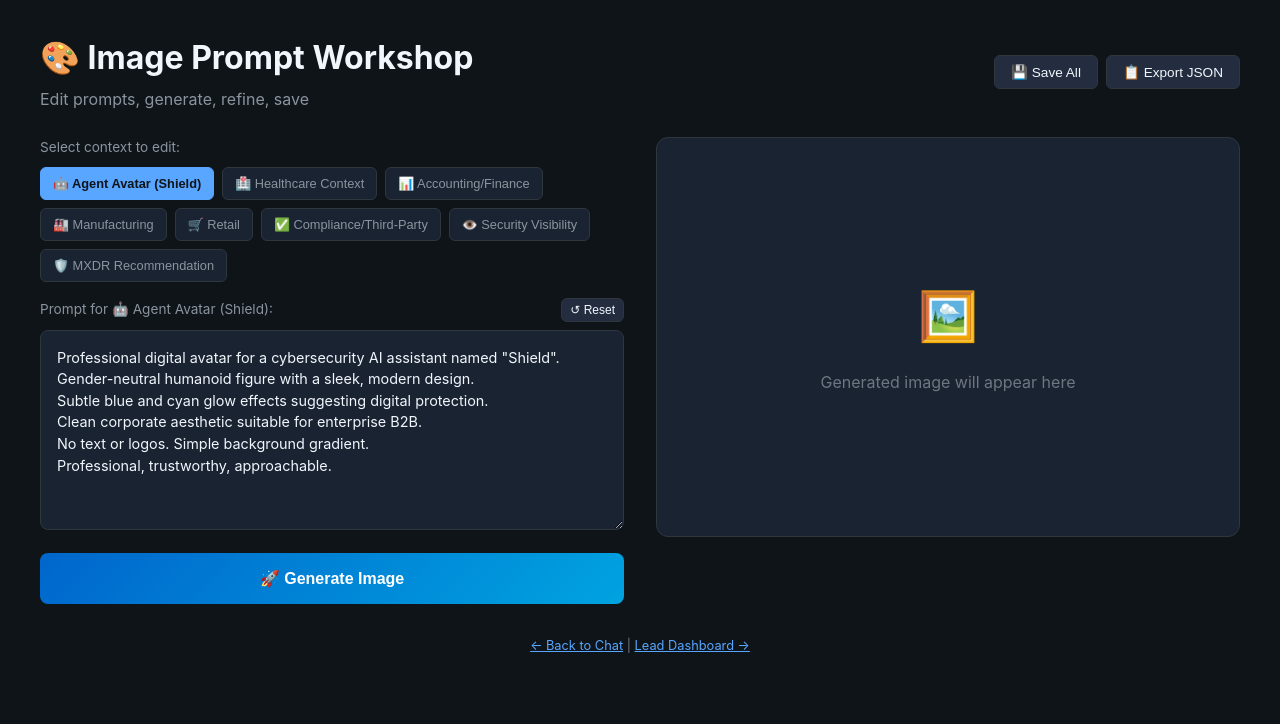
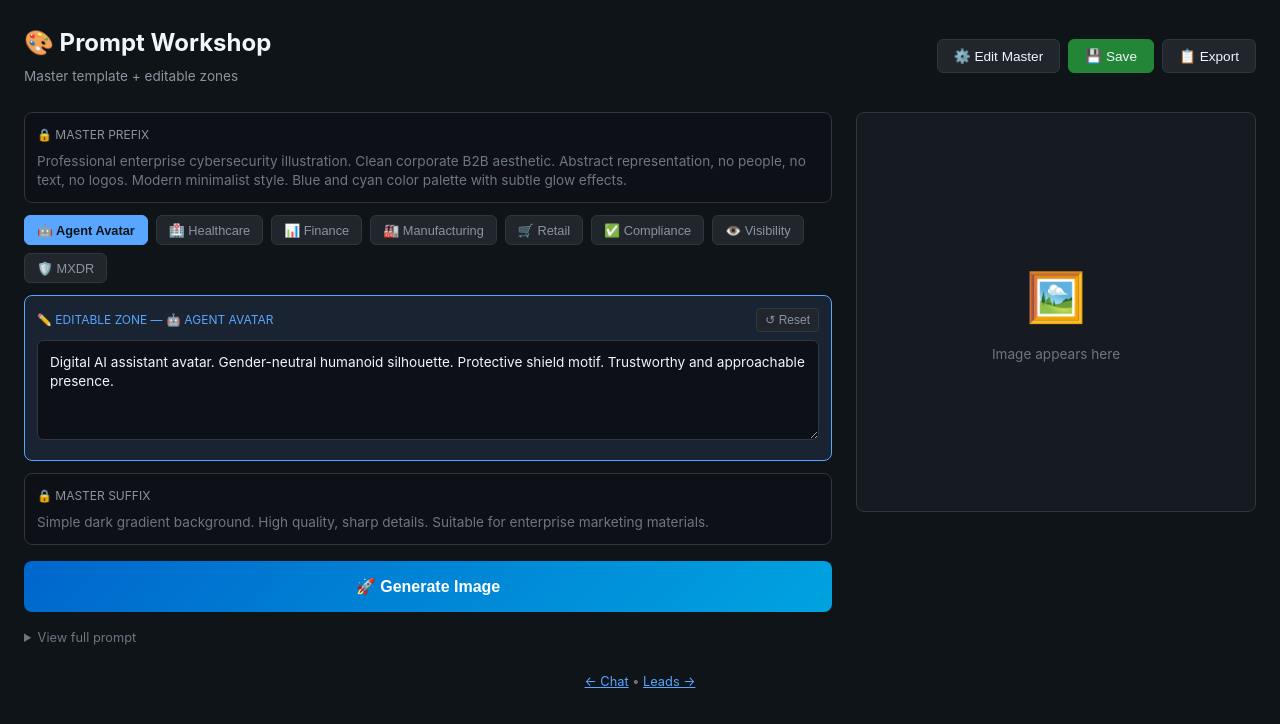
Before and after one commit to Mentis123/d3smbmxdr, a Next.js app: page /test-image in a window 1280 px wide. Shown: the top 724 px of the page. Built offline with nearby package versions, Linux system fonts and the light colour scheme.

Commit message:
Master template with locked prefix/suffix + editable zones

```diff
--- a/app/test-image/page.js
+++ b/app/test-image/page.js
@@ -1,41 +1,34 @@
 'use client'
 import { useState, useEffect } from 'react'
 
-// Test page for image generation - workshop and refine prompts
-// Access at /test-image
+// Prompt Workshop with Master Template
+// Locked prefix/suffix + editable zone per context
 
-const DEFAULT_PROMPTS = {
-  agent: `Professional digital avatar for a cybersecurity AI assistant named "Shield".
-Gender-neutral humanoid figure with a sleek, modern design.
-Subtle blue and cyan glow effects suggesting digital protection.
-Clean corporate aesthetic suitable for enterprise B2B.
-No text or logos. Simple background gradient.
-Professional, trustworthy, approachable.`,
-
-  healthcare: `Modern healthcare facility security concept. Medical cross symbol with digital shield overlay. Clean, professional, blue and white color palette. No people, abstract representation. Enterprise security aesthetic.`,
-
-  accounting: `Financial data protection concept. Abstract representation of secure documents and numbers. Professional blue and gold accents. Shield motif integrated subtly. Corporate aesthetic.`,
-
-  manufacturing: `Industrial cybersecurity concept. Factory floor meets digital protection. Subtle shield overlay on machinery silhouettes. Blue and orange industrial palette. Modern, clean design.`,
-
-  retail: `Retail point of sale security concept. Abstract POS terminal with protective digital shield. Clean commercial aesthetic. Blue security tones with retail warmth. No people.`,
-
-  compliance: `Compliance and certification concept. Abstract checkmarks, shields, and document symbols. Professional blue palette. Clean corporate aesthetic suggesting trust and verification.`,
-
-  visibility: `Security operations center concept. Abstract representation of monitoring dashboards and threat visibility. Blue glow effects. Dark professional background. Digital protection aesthetic.`,
-
-  recommendation: `Managed security solution concept. Protective shield encompassing a business. 24/7 monitoring visualization. Professional blue and cyan. Trustworthy enterprise aesthetic.`
+const MASTER_TEMPLATE = {
+  prefix: `Professional enterprise cybersecurity illustration. Clean corporate B2B aesthetic. Abstract representation, no people, no text, no logos. Modern minimalist style. Blue and cyan color palette with subtle glow effects.`,
+  suffix: `Simple dark gradient background. High quality, sharp details. Suitable for enterprise marketing materials.`
 }
 
-const PROMPT_LABELS = {
-  agent: '🤖 Agent Avatar (Shield)',
-  healthcare: '🏥 Healthcare Context',
-  accounting: '📊 Accounting/Finance',
+const DEFAULT_ZONES = {
+  agent: `Digital AI assistant avatar. Gender-neutral humanoid silhouette. Protective shield motif. Trustworthy and approachable presence.`,
+  healthcare: `Medical healthcare security. Cross symbol with digital shield overlay. Clean clinical aesthetic with protective elements.`,
+  accounting: `Financial data protection. Secure documents, numbers, currency symbols. Gold accents suggesting value and trust.`,
+  manufacturing: `Industrial security. Factory machinery silhouettes with digital protection overlay. Orange industrial accents.`,
+  retail: `Retail point-of-sale security. POS terminal with protective barrier. Commercial warmth with security confidence.`,
+  compliance: `Compliance and certification. Checkmarks, verification badges, document seals. Trust and verification symbols.`,
+  visibility: `Security operations monitoring. Dashboard displays, threat radar, visibility metaphors. Dark SOC aesthetic with blue glow.`,
+  recommendation: `Managed security protection. Business building with encompassing shield. 24/7 protection visualization.`
+}
+
+const ZONE_LABELS = {
+  agent: '🤖 Agent Avatar',
+  healthcare: '🏥 Healthcare',
+  accounting: '📊 Finance',
   manufacturing: '🏭 Manufacturing',
   retail: '🛒 Retail',
-  compliance: '✅ Compliance/Third-Party',
-  visibility: '👁️ Security Visibility',
-  recommendation: '🛡️ MXDR Recommendation'
+  compliance: '✅ Compliance',
+  visibility: '👁️ Visibility',
+  recommendation: '🛡️ MXDR'
 }
 
 export default function TestImage() {
@@ -43,34 +36,47 @@ export default function TestImage() {
   const [image, setImage] = useState(null)
   const [error, setError] = useState(null)
   const [selectedKey, setSelectedKey] = useState('agent')
-  const [prompts, setPrompts] = useState(DEFAULT_PROMPTS)
+  const [masterPrefix, setMasterPrefix] = useState(MASTER_TEMPLATE.prefix)
+  const [masterSuffix, setMasterSuffix] = useState(MASTER_TEMPLATE.suffix)
+  const [zones, setZones] = useState(DEFAULT_ZONES)
   const [provider, setProvider] = useState(null)
   const [genTime, setGenTime] = useState(null)
   const [history, setHistory] = useState([])
-  const [showExport, setShowExport] = useState(false)
+  const [editingMaster, setEditingMaster] = useState(false)
 
-  // Load saved prompts from localStorage
+  // Load saved from localStorage
   useEffect(() => {
-    const saved = localStorage.getItem('mxdr-image-prompts')
+    const saved = localStorage.getItem('mxdr-prompt-workshop-v2')
     if (saved) {
       try {
-        setPrompts({ ...DEFAULT_PROMPTS, ...JSON.parse(saved) })
+        const data = JSON.parse(saved)
+        if (data.prefix) setMasterPrefix(data.prefix)
+        if (data.suffix) setMasterSuffix(data.suffix)
+        if (data.zones) setZones({ ...DEFAULT_ZONES, ...data.zones })
       } catch (e) {}
     }
   }, [])
 
-  // Save prompts to localStorage
-  const savePrompts = () => {
-    localStorage.setItem('mxdr-image-prompts', JSON.stringify(prompts))
-    alert('✅ Prompts saved to browser!')
+  const saveAll = () => {
+    localStorage.setItem('mxdr-prompt-workshop-v2', JSON.stringify({
+      prefix: masterPrefix,
+      suffix: masterSuffix,
+      zones
+    }))
+    alert('✅ Saved!')
   }
 
-  const resetPrompt = (key) => {
-    setPrompts(prev => ({ ...prev, [key]: DEFAULT_PROMPTS[key] }))
+  const resetZone = (key) => {
+    setZones(prev => ({ ...prev, [key]: DEFAULT_ZONES[key] }))
   }
 
-  const updatePrompt = (key, value) => {
-    setPrompts(prev => ({ ...prev, [key]: value }))
+  const resetMaster = () => {
+    setMasterPrefix(MASTER_TEMPLATE.prefix)
+    setMasterSuffix(MASTER_TEMPLATE.suffix)
+  }
+
+  const getFullPrompt = () => {
+    return `${masterPrefix}\n\n${zones[selectedKey]}\n\n${masterSuffix}`
   }
 
   const generateImage = async () => {
@@ -78,7 +84,7 @@ export default function TestImage() {
     setError(null)
 
     const startTime = Date.now()
-    const prompt = prompts[selectedKey]
+    const prompt = getFullPrompt()
 
     try {
       const res = await fetch('/api/image', {
@@ -89,23 +95,21 @@ export default function TestImage() {
 
       const data = await res.json()
 
-      if (data.error) {
-        throw new Error(data.error)
-      }
+      if (data.error) throw new Error(data.error)
 
       const result = {
         image: data.image,
         prompt,
+        zone: zones[selectedKey],
         key: selectedKey,
         provider: data.provider,
-        time: ((Date.now() - startTime) / 1000).toFixed(1),
-        timestamp: new Date().toISOString()
+        time: ((Date.now() - startTime) / 1000).toFixed(1)
       }
 
       setImage(result.image)
       setProvider(result.provider)
       setGenTime(result.time)
-      setHistory(prev => [result, ...prev.slice(0, 9)]) // Keep last 10
+      setHistory(prev => [result, ...prev.slice(0, 9)])
 
     } catch (err) {
       setError(err.message)
@@ -114,47 +118,61 @@ export default function TestImage() {
     }
   }
 
-  const exportPrompts = () => {
-    const json = JSON.stringify(prompts, null, 2)
-    navigator.clipboard.writeText(json)
-    alert('📋 Prompts copied to clipboard!')
+  const exportAll = () => {
+    const data = { prefix: masterPrefix, suffix: masterSuffix, zones }
+    navigator.clipboard.writeText(JSON.stringify(data, null, 2))
+    alert('📋 Copied to clipboard!')
   }
 
   return (
-    <div style={{
-      minHeight: '100vh',
-      background: '#0f1419',
-      color: '#f0f6fc',
-      padding: '2rem',
-      fontFamily: '-apple-system, sans-serif'
-    }}>
-      <div style={{ maxWidth: '1200px', margin: '0 auto' }}>
-        <div style={{ display: 'flex', justifyContent: 'space-between', alignItems: 'center', marginBottom: '1.5rem' }}>
+    <div style={{ minHeight: '100vh', background: '#0f1419', color: '#f0f6fc', padding: '1.5rem', fontFamily: '-apple-system, sans-serif' }}>
+      <div style={{ maxWidth: '1400px', margin: '0 auto' }}>
+
+        {/* Header */}
+        <div style={{ display: 'flex', justifyContent: 'space-between', alignItems: 'center', marginBottom: '1.5rem', flexWrap: 'wrap', gap: '1rem' }}>
           <div>
-            <h1 style={{ marginBottom: '0.25rem' }}>🎨 Image Prompt Workshop</h1>
-            <p style={{ color: '#8b949e', margin: 0 }}>Edit prompts, generate, refine, save</p>
+            <h1 style={{ margin: 0, fontSize: '1.5rem' }}>🎨 Prompt Workshop</h1>
+            <p style={{ color: '#8b949e', margin: '0.25rem 0 0', fontSize: '0.85rem' }}>Master template + editable zones</p>
           </div>
           <div style={{ display: 'flex', gap: '0.5rem' }}>
-            <button onClick={savePrompts} style={btnStyle}>💾 Save All</button>
-            <button onClick={exportPrompts} style={btnStyle}>📋 Export JSON</button>
+            <button onClick={() => setEditingMaster(!editingMaster)} style={btnStyle}>
+              {editingMaster ? '🔒 Lock Master' : '⚙️ Edit Master'}
+            </button>
+            <button onClick={saveAll} style={{ ...btnStyle, background: '#238636', borderColor: '#238636' }}>💾 Save</button>
+            <button onClick={exportAll} style={btnStyle}>📋 Export</button>
           </div>
         </div>
 
-        <div style={{ display: 'grid', gridTemplateColumns: '1fr 1fr', gap: '2rem' }}>
-          {/* Left: Prompt Editor */}
+        <div style={{ display: 'grid', gridTemplateColumns: '1fr 400px', gap: '1.5rem' }}>
+
+          {/* Left: Prompt Builder */}
           <div>
-            <div style={{ marginBottom: '1rem' }}>
-              <label style={{ display: 'block', marginBottom: '0.5rem', color: '#8b949e', fontSize: '0.85rem' }}>
-                Select context to edit:
-              </label>
-              <div style={{ display: 'flex', flexWrap: 'wrap', gap: '0.5rem' }}>
-                {Object.keys(PROMPT_LABELS).map(key => (
+            {/* Master Prefix */}
+            <div style={{ ...boxStyle, marginBottom: '0.75rem', background: editingMaster ? '#1a2332' : '#0d1117' }}>
+              <div style={{ display: 'flex', justifyContent: 'space-between', alignItems: 'center', marginBottom: '0.5rem' }}>
+                <span style={{ color: '#8b949e', fontSize: '0.75rem', textTransform: 'uppercase' }}>🔒 Master Prefix</span>
+                {editingMaster && <button onClick={resetMaster} style={{ ...btnSmall, fontSize: '0.7rem' }}>↺ Reset</button>}
+              </div>
+              {editingMaster ? (
+                <textarea
+                  value={masterPrefix}
+                  onChange={(e) => setMasterPrefix(e.target.value)}
+                  style={{ ...textareaStyle, minHeight: '80px' }}
+                />
+              ) : (
+                <p style={{ margin: 0, fontSize: '0.85rem', color: '#6e7681', lineHeight: '1.4' }}>{masterPrefix}</p>
+              )}
+            </div>
+
+            {/* Zone Selector */}
+            <div style={{ display: 'flex', gap: '0.5rem', marginBottom: '0.75rem', flexWrap: 'wrap' }}>
+              {Object.keys(ZONE_LABELS).map(key => (
                 <button
                   key={key}
                   onClick={() => setSelectedKey(key)}
                   style={{
-                      padding: '0.5rem 0.75rem',
-                      background: selectedKey === key ? '#58a6ff' : '#1a2332',
+                    padding: '0.4rem 0.75rem',
+                    background: selectedKey === key ? '#58a6ff' : '#21262d',
                     border: '1px solid ' + (selectedKey === key ? '#58a6ff' : '#30363d'),
                     borderRadius: '6px',
                     color: selectedKey === key ? '#0f1419' : '#8b949e',
@@ -163,43 +181,41 @@ export default function TestImage() {
                     fontWeight: selectedKey === key ? '600' : '400'
                   }}
                 >
-                    {PROMPT_LABELS[key]}
+                  {ZONE_LABELS[key]}
                 </button>
               ))}
             </div>
-            </div>
 
-            <div style={{ marginBottom: '1rem' }}>
+            {/* Editable Zone */}
+            <div style={{ ...boxStyle, marginBottom: '0.75rem', borderColor: '#58a6ff', background: '#1a2332' }}>
               <div style={{ display: 'flex', justifyContent: 'space-between', alignItems: 'center', marginBottom: '0.5rem' }}>
-                <label style={{ color: '#8b949e', fontSize: '0.85rem' }}>
-                  Prompt for {PROMPT_LABELS[selectedKey]}:
-                </label>
-                <button
-                  onClick={() => resetPrompt(selectedKey)}
-                  style={{ ...btnStyle, padding: '0.25rem 0.5rem', fontSize: '0.75rem' }}
-                >
-                  ↺ Reset
-                </button>
+                <span style={{ color: '#58a6ff', fontSize: '0.75rem', textTransform: 'uppercase' }}>✏️ Editable Zone — {ZONE_LABELS[selectedKey]}</span>
+                <button onClick={() => resetZone(selectedKey)} style={btnSmall}>↺ Reset</button>
               </div>
               <textarea
-                value={prompts[selectedKey]}
-                onChange={(e) => updatePrompt(selectedKey, e.target.value)}
-                style={{
-                  width: '100%',
-                  padding: '1rem',
-                  background: '#1a2332',
-                  border: '1px solid #30363d',
-                  borderRadius: '8px',
-                  color: '#f0f6fc',
-                  fontSize: '0.9rem',
-                  minHeight: '200px',
-                  resize: 'vertical',
-                  fontFamily: 'inherit',
-                  lineHeight: '1.5'
-                }}
+                value={zones[selectedKey]}
+                onChange={(e) => setZones(prev => ({ ...prev, [selectedKey]: e.target.value }))}
+                style={{ ...textareaStyle, minHeight: '100px' }}
               />
             </div>
 
+            {/* Master Suffix */}
+            <div style={{ ...boxStyle, marginBottom: '1rem', background: editingMaster ? '#1a2332' : '#0d1117' }}>
+              <div style={{ display: 'flex', justifyContent: 'space-between', alignItems: 'center', marginBottom: '0.5rem' }}>
+                <span style={{ color: '#8b949e', fontSize: '0.75rem', textTransform: 'uppercase' }}>🔒 Master Suffix</span>
+              </div>
+              {editingMaster ? (
+                <textarea
+                  value={masterSuffix}
+                  onChange={(e) => setMasterSuffix(e.target.value)}
+                  style={{ ...textareaStyle, minHeight: '60px' }}
+                />
+              ) : (
+                <p style={{ margin: 0, fontSize: '0.85rem', color: '#6e7681', lineHeight: '1.4' }}>{masterSuffix}</p>
+              )}
+            </div>
+
+            {/* Generate Button */}
             <button
               onClick={generateImage}
               disabled={loading}
@@ -219,95 +235,62 @@ export default function TestImage() {
             </button>
 
             {error && (
-              <div style={{
-                marginTop: '1rem',
-                padding: '1rem',
-                background: 'rgba(255, 107, 107, 0.1)',
-                border: '1px solid rgba(255, 107, 107, 0.3)',
-                borderRadius: '8px',
-                color: '#ff6b6b'
-              }}>
+              <div style={{ marginTop: '0.75rem', padding: '0.75rem', background: 'rgba(255,107,107,0.1)', border: '1px solid rgba(255,107,107,0.3)', borderRadius: '8px', color: '#ff6b6b', fontSize: '0.85rem' }}>
                 ❌ {error}
               </div>
             )}
+
+            {/* Full Prompt Preview */}
+            <details style={{ marginTop: '1rem' }}>
+              <summary style={{ color: '#6e7681', cursor: 'pointer', fontSize: '0.8rem' }}>View full prompt</summary>
+              <pre style={{ marginTop: '0.5rem', padding: '0.75rem', background: '#0d1117', borderRadius: '6px', fontSize: '0.75rem', color: '#8b949e', whiteSpace: 'pre-wrap', overflow: 'auto' }}>
+                {getFullPrompt()}
+              </pre>
+            </details>
           </div>
 
-          {/* Right: Generated Image */}
+          {/* Right: Image Output */}
           <div>
-            <div style={{
-              background: '#1a2332',
-              border: '1px solid #30363d',
-              borderRadius: '12px',
-              overflow: 'hidden',
-              minHeight: '400px',
-              display: 'flex',
-              alignItems: 'center',
-              justifyContent: 'center'
-            }}>
+            <div style={{ ...boxStyle, minHeight: '400px', display: 'flex', alignItems: 'center', justifyContent: 'center', padding: 0, overflow: 'hidden' }}>
               {image ? (
                 <div style={{ width: '100%' }}>
-                  <img
-                    src={image}
-                    alt="Generated"
-                    style={{ width: '100%', display: 'block' }}
-                  />
-                  <div style={{
-                    padding: '0.75rem 1rem',
-                    display: 'flex',
-                    justifyContent: 'space-between',
-                    color: '#8b949e',
-                    fontSize: '0.8rem',
-                    borderTop: '1px solid #30363d'
-                  }}>
+                  <img src={image} alt="Generated" style={{ width: '100%', display: 'block' }} />
+                  <div style={{ padding: '0.5rem 0.75rem', display: 'flex', justifyContent: 'space-between', color: '#8b949e', fontSize: '0.75rem', borderTop: '1px solid #30363d' }}>
                     <span>{provider} • {genTime}s</span>
-                    <a
-                      href={image}
-                      download={`mxdr-${selectedKey}-${Date.now()}.png`}
-                      style={{ color: '#58a6ff', textDecoration: 'none' }}
-                    >
-                      ⬇️ Download
-                    </a>
+                    <a href={image} download={`mxdr-${selectedKey}-${Date.now()}.png`} style={{ color: '#58a6ff', textDecoration: 'none' }}>⬇️ Download</a>
                   </div>
                 </div>
               ) : (
                 <div style={{ color: '#6e7681', textAlign: 'center' }}>
-                  <div style={{ fontSize: '3rem', marginBottom: '1rem' }}>🖼️</div>
-                  <p>Generated image will appear here</p>
+                  <div style={{ fontSize: '3rem', marginBottom: '0.5rem' }}>🖼️</div>
+                  <p style={{ margin: 0, fontSize: '0.85rem' }}>Image appears here</p>
                 </div>
               )}
             </div>
 
             {/* History */}
             {history.length > 0 && (
-              <div style={{ marginTop: '1.5rem' }}>
-                <h3 style={{ fontSize: '0.9rem', marginBottom: '0.75rem', color: '#8b949e' }}>
-                  Recent generations:
-                </h3>
+              <div style={{ marginTop: '1rem' }}>
+                <p style={{ fontSize: '0.75rem', color: '#6e7681', marginBottom: '0.5rem' }}>Recent:</p>
                 <div style={{ display: 'flex', gap: '0.5rem', flexWrap: 'wrap' }}>
                   {history.map((item, i) => (
+                    <div key={i} style={{ position: 'relative' }}>
                       <img
-                      key={i}
                         src={item.image}
                         alt={`History ${i}`}
                         onClick={() => {
                           setImage(item.image)
                           setSelectedKey(item.key)
-                        setProvider(item.provider)
-                        setGenTime(item.time)
+                          setZones(prev => ({ ...prev, [item.key]: item.zone }))
                         }}
-                      style={{
-                        width: '60px',
-                        height: '60px',
-                        objectFit: 'cover',
-                        borderRadius: '6px',
-                        cursor: 'pointer',
-                        border: '2px solid transparent',
-                        opacity: 0.7,
-                        transition: 'all 0.2s'
-                      }}
-                      onMouseOver={(e) => { e.target.style.opacity = 1; e.target.style.borderColor = '#58a6ff' }}
-                      onMouseOut={(e) => { e.target.style.opacity = 0.7; e.target.style.borderColor = 'transparent' }}
+                        style={{ width: '50px', height: '50px', objectFit: 'cover', borderRadius: '4px', cursor: 'pointer', border: '2px solid transparent' }}
+                        onMouseOver={(e) => e.target.style.borderColor = '#58a6ff'}
+                        onMouseOut={(e) => e.target.style.borderColor = 'transparent'}
                       />
+                      <span style={{ position: 'absolute', bottom: '2px', right: '2px', background: '#0f1419', padding: '0 3px', borderRadius: '2px', fontSize: '0.6rem', color: '#8b949e' }}>
+                        {ZONE_LABELS[item.key]?.split(' ')[0]}
+                      </span>
+                    </div>
                   ))}
                 </div>
               </div>
@@ -315,15 +298,10 @@ export default function TestImage() {
           </div>
         </div>
 
-        <p style={{
-          marginTop: '2rem',
-          textAlign: 'center',
-          color: '#6e7681',
-          fontSize: '0.8rem'
-        }}>
-          <a href="/" style={{ color: '#58a6ff' }}>← Back to Chat</a>
-          {' | '}
-          <a href="/leads" style={{ color: '#58a6ff' }}>Lead Dashboard →</a>
+        <p style={{ marginTop: '1.5rem', textAlign: 'center', color: '#6e7681', fontSize: '0.8rem' }}>
+          <a href="/" style={{ color: '#58a6ff' }}>← Chat</a>
+          {' • '}
+          <a href="/leads" style={{ color: '#58a6ff' }}>Leads →</a>
         </p>
       </div>
     </div>
@@ -332,10 +310,40 @@ export default function TestImage() {
 
 const btnStyle = {
   padding: '0.5rem 1rem',
-  background: '#232d3f',
+  background: '#21262d',
   border: '1px solid #30363d',
   borderRadius: '6px',
   color: '#f0f6fc',
   cursor: 'pointer',
   fontSize: '0.85rem'
 }
+
+const btnSmall = {
+  padding: '0.25rem 0.5rem',
+  background: '#21262d',
+  border: '1px solid #30363d',
+  borderRadius: '4px',
+  color: '#8b949e',
+  cursor: 'pointer',
+  fontSize: '0.75rem'
+}
+
+const boxStyle = {
+  background: '#161b22',
+  border: '1px solid #30363d',
+  borderRadius: '8px',
+  padding: '0.75rem'
+}
+
+const textareaStyle = {
+  width: '100%',
+  padding: '0.75rem',
+  background: '#0d1117',
+  border: '1px solid #30363d',
+  borderRadius: '6px',
+  color: '#f0f6fc',
+  fontSize: '0.85rem',
+  resize: 'vertical',
+  fontFamily: 'inherit',
+  lineHeight: '1.4'
+}
```
Lines whose indentation alone changed are shown as unchanged.
